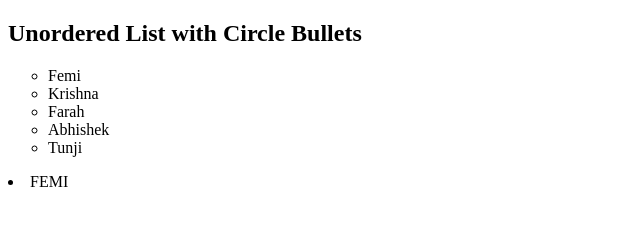
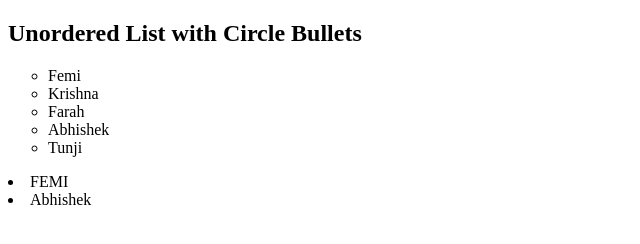
Before and after one commit to krishnakarki195/Algorithms, a plain HTML site: page index.html in a window 1280 px wide. Shown: the full height of the page, 0-640 px from the left. Drawn offline with Linux system fonts and the light colour scheme.

Commit message:
changes by Abhishek

```diff
--- a/index.html
+++ b/index.html
@@ -14,6 +14,9 @@
 <li>
 FEMI
 </li>
+<li>
+Abhishek
+</li>
 
 </body>
 </html>
```
